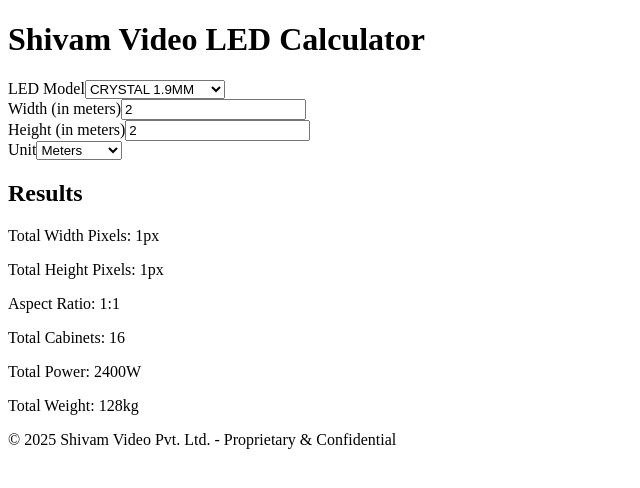
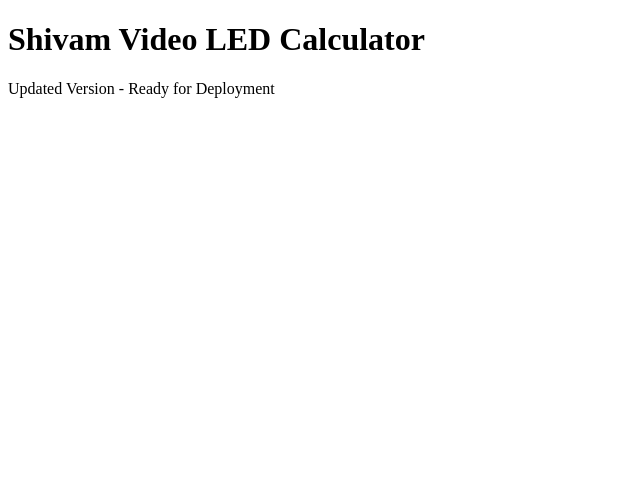
Before and after one commit to shivamraghav14/LED-CALCULATOR, a Next.js app: page / in a window 1280 px wide. Shown: the top 488 px of the page, without its empty margins (0-640 px from the left). Built offline with nearby package versions, Linux system fonts and the light colour scheme.

Commit message:
Update index.js

```diff
--- a/src/pages/index.js
+++ b/src/pages/index.js
@@ -1,89 +1,10 @@
 import { useState } from "react";
-import jsPDF from "jspdf";
-import autoTable from "jspdf-autotable";
-
-const ledModels = {
-  "CRYSTAL 1.9MM": { pixelDensity: 256, powerPerCabinet: 150, weightPerCabinet: 8 },
-  "Spider 2.6MM": { pixelDensity: 192, powerPerCabinet: 140, weightPerCabinet: 7.5 },
-  "HB2 2.9MM": { pixelDensity: 168, powerPerCabinet: 130, weightPerCabinet: 7 },
-  "BM 3.9MM": { pixelDensity: 128, powerPerCabinet: 120, weightPerCabinet: 6.5 },
-  "PL 4.8MM": { pixelDensity: 104, powerPerCabinet: 110, weightPerCabinet: 6 },
-  "CL 2.9MM (Curved)": { pixelDensity: 168, powerPerCabinet: 130, weightPerCabinet: 7, isCurved: true },
-  "CL 3.9MM (Curved)": { pixelDensity: 128, powerPerCabinet: 120, weightPerCabinet: 6.5, isCurved: true },
-};
-
-const getAspectRatio = (width, height) => {
-  const gcd = (a, b) => (b === 0 ? a : gcd(b, a % b));
-  const divisor = gcd(width, height);
-  return `${width / divisor}:${height / divisor}`;
-};
 
 export default function LEDCalculator() {
-  const [model, setModel] = useState("CRYSTAL 1.9MM");
-  const [width, setWidth] = useState(2);
-  const [height, setHeight] = useState(2);
-  const [unit, setUnit] = useState("meters");
-  const [curvedAngle, setCurvedAngle] = useState(0);
-
-  const unitConversion = { meters: 1, mm: 1000, inches: 39.37, feet: 3.281 };
-
-  const convertSize = (value) => value * unitConversion[unit];
-
-  const calculateValues = () => {
-    const { pixelDensity, powerPerCabinet, weightPerCabinet } = ledModels[model];
-    const totalWidthPixels = Math.round(convertSize(width) / 500 * pixelDensity);
-    const totalHeightPixels = Math.round(convertSize(height) / 500 * pixelDensity);
-    const aspectRatio = getAspectRatio(totalWidthPixels, totalHeightPixels);
-    const totalCabinets = Math.ceil((convertSize(width) / 0.5) * (convertSize(height) / 0.5));
-    const totalPower = totalCabinets * powerPerCabinet;
-    const totalWeight = totalCabinets * weightPerCabinet;
-    return { totalWidthPixels, totalHeightPixels, aspectRatio, totalPower, totalWeight, totalCabinets };
-  };
-
-  const { totalWidthPixels, totalHeightPixels, aspectRatio, totalPower, totalWeight, totalCabinets } = calculateValues();
-
   return (
-    <div className="p-6 bg-gray-900 text-white rounded-lg shadow-xl max-w-4xl mx-auto">
+    <div className="p-6 bg-black text-white rounded-lg shadow-xl max-w-4xl mx-auto">
       <h1 className="text-3xl font-bold mb-6 text-center">Shivam Video LED Calculator</h1>
-      <div className="grid grid-cols-2 gap-4">
-        <div>
-          <label>LED Model</label>
-          <select value={model} onChange={(e) => setModel(e.target.value)}>
-            {Object.keys(ledModels).map((m) => (
-              <option key={m} value={m}>{m}</option>
-            ))}
-          </select>
-        </div>
-        <div>
-          <label>Width (in {unit})</label>
-          <input type="number" value={width} onChange={(e) => setWidth(parseFloat(e.target.value))} />
-        </div>
-        <div>
-          <label>Height (in {unit})</label>
-          <input type="number" value={height} onChange={(e) => setHeight(parseFloat(e.target.value))} />
-        </div>
-        <div>
-          <label>Unit</label>
-          <select value={unit} onChange={(e) => setUnit(e.target.value)}>
-            <option value="meters">Meters</option>
-            <option value="mm">Millimeters</option>
-            <option value="inches">Inches</option>
-            <option value="feet">Feet</option>
-          </select>
-        </div>
-      </div>
-
-      <div className="mt-6 bg-gray-800 text-white p-4 rounded-md">
-        <h2 className="text-xl font-semibold">Results</h2>
-        <p>Total Width Pixels: {totalWidthPixels}px</p>
-        <p>Total Height Pixels: {totalHeightPixels}px</p>
-        <p>Aspect Ratio: {aspectRatio}</p>
-        <p>Total Cabinets: {totalCabinets}</p>
-        <p>Total Power: {totalPower}W</p>
-        <p>Total Weight: {totalWeight}kg</p>
-      </div>
-
-      <p className="mt-6 text-sm text-center opacity-70">© 2025 Shivam Video Pvt. Ltd. - Proprietary & Confidential</p>
+      <p>Updated Version - Ready for Deployment</p>
     </div>
   );
 }
```
